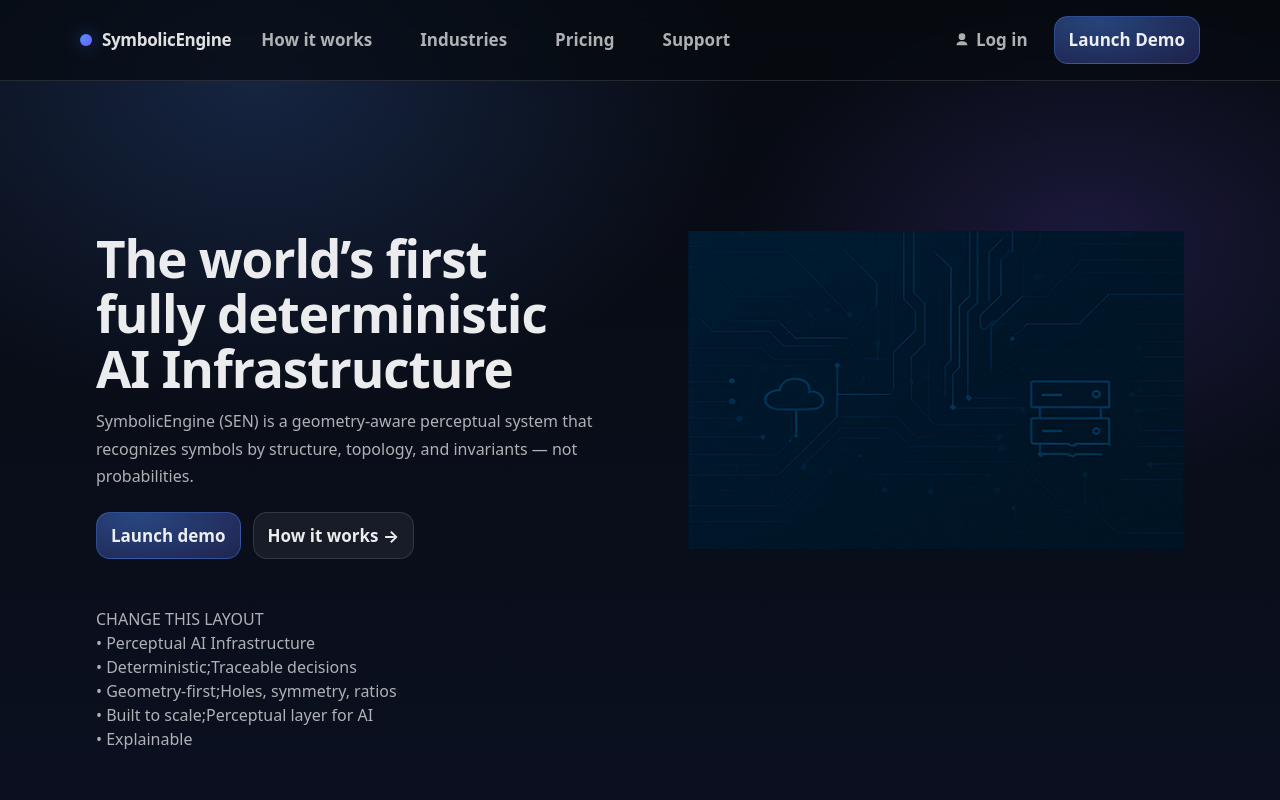
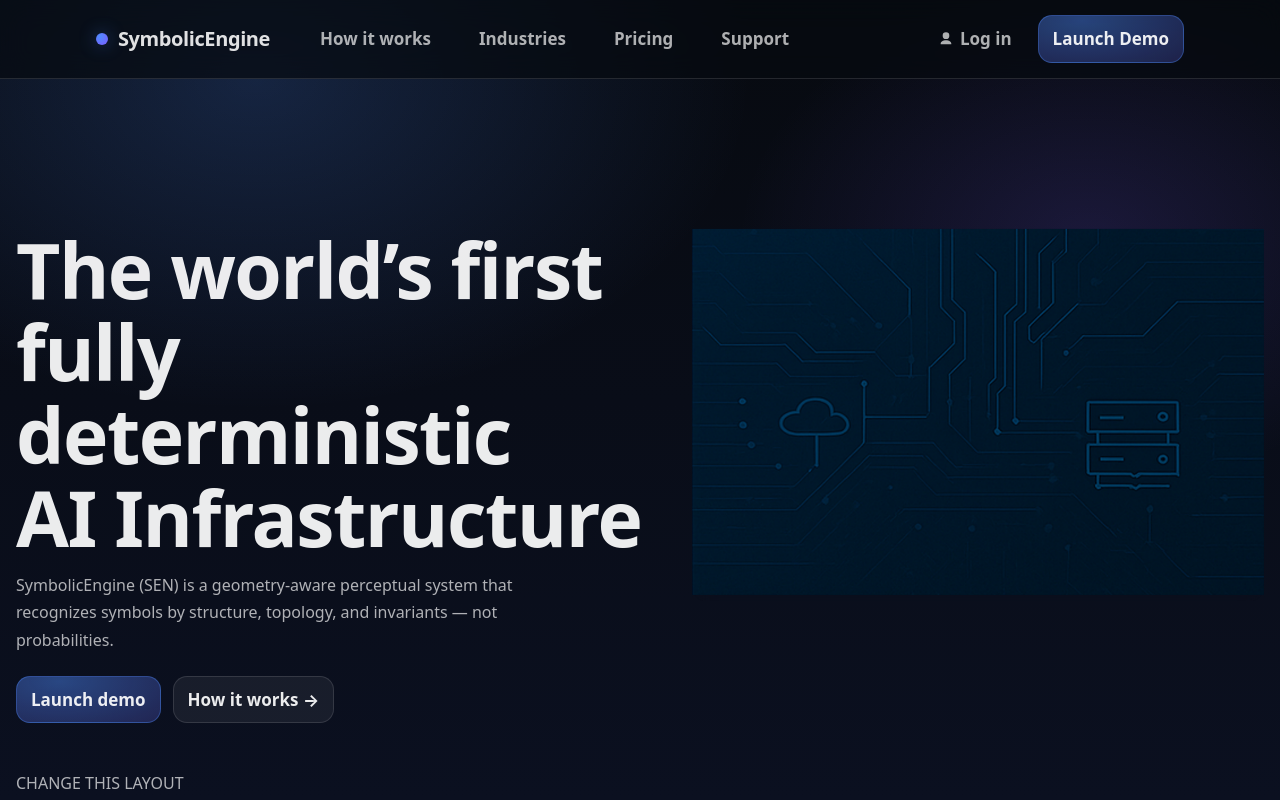
Before and after one commit to f22fighterpilot1/sen-website, a React (Vite) app: page / in a window 1280 px wide. Built offline with nearby package versions, Linux system fonts and the light colour scheme.

Commit message:
h1 size change for homepage, margin adjust globally via index.css

```diff
--- a/src/index.css
+++ b/src/index.css
@@ -26,7 +26,7 @@ body {
   --accent2: #7c5cff;
 
   /* Layout */
-  --max: 1120px;
+  --max: 1360px;
   --radius: 16px;
 
   /* Typography */
@@ -88,6 +88,7 @@ h1 {
 h2 {
   font-size: clamp(1.5rem, 2.2vw, 2.1rem);
 }
+
 p {
   margin: 0 0 14px 0;
   color: var(--muted);
--- a/src/styles/theme.css
+++ b/src/styles/theme.css
@@ -50,6 +50,11 @@
   align-items: center;
   min-height: 72px;     /* ↑ from 64px */
   padding: 16px 0;      /* ↑ from 10px */
+  width: 90%;
+  max-width: none;         /* ← critical */
+  padding: 15px 32px;      /* ← real breathing room */
+
+    margin: 0 auto;
 }
 
 /* Left cluster */
@@ -85,9 +90,11 @@
     display: inline-flex;
     align-items: center;
     gap: 10px;
-    font-size: 17px;
+    font-size: 20px;
     font-weight: 850;
     letter-spacing: -0.02em;
+    margin-right: 20px; /* ← increases space before first nav link */
+
 }
 
 .brand-mark {
@@ -1019,6 +1026,10 @@
   margin-bottom: 14px;
 }
 
+.home2 h1 {
+  font-size: clamp(3.2rem, 6vw, 4.8rem);
+}
+
 .home2-p {
   max-width: 65ch;
   color: var(--muted);
@@ -1289,6 +1300,7 @@
 
 .auth-shell {
   margin-top: 26px;
+  margin-bottom: 126px;
   display: grid;
   grid-template-columns: 1fr 0.9fr;
   gap: 22px;
```
